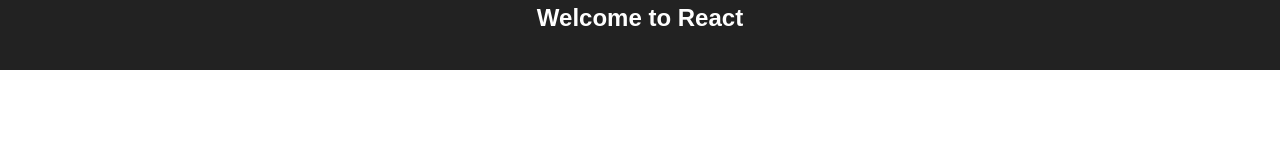
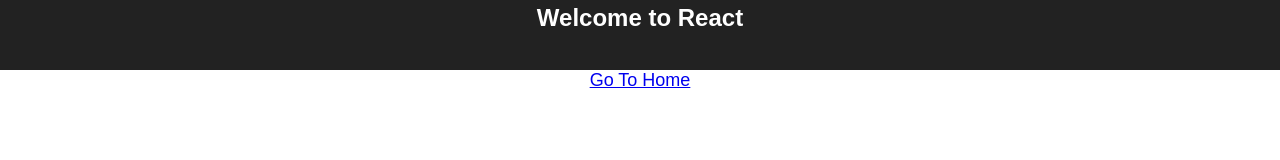
Before and after one commit to pouriaMaleki/router-test, a React (Create React App) app: page / in a window 1280 px wide. Shown: the part 120-280 px from the top of the page. Built offline with nearby package versions, Linux system fonts and the light colour scheme.

Commit message:
Add Links - Render different components on one Route path

```diff
--- a/src/App.js
+++ b/src/App.js
@@ -2,7 +2,7 @@
 import logo from './logo.svg';
 import './App.css';
 import Home from './Home';
-import { Router, Route } from 'react-router-dom';
+import { Router, Route, Link } from 'react-router-dom';
 import createBrowserHistory from 'history/createBrowserHistory'
 
 const history = createBrowserHistory()
@@ -17,6 +17,8 @@
             <h2>Welcome to React</h2>
           </div>
           <div className="App-intro">
+            <Route exact path="/" component={ () => <Link to="/home" >Go To Home</Link>} />
+            <Route path="/home" component={ () => <Link to="/" >Go Home</Link>} />
             <Route path="/home" component={Home} />
           </div>
         </div>
```
